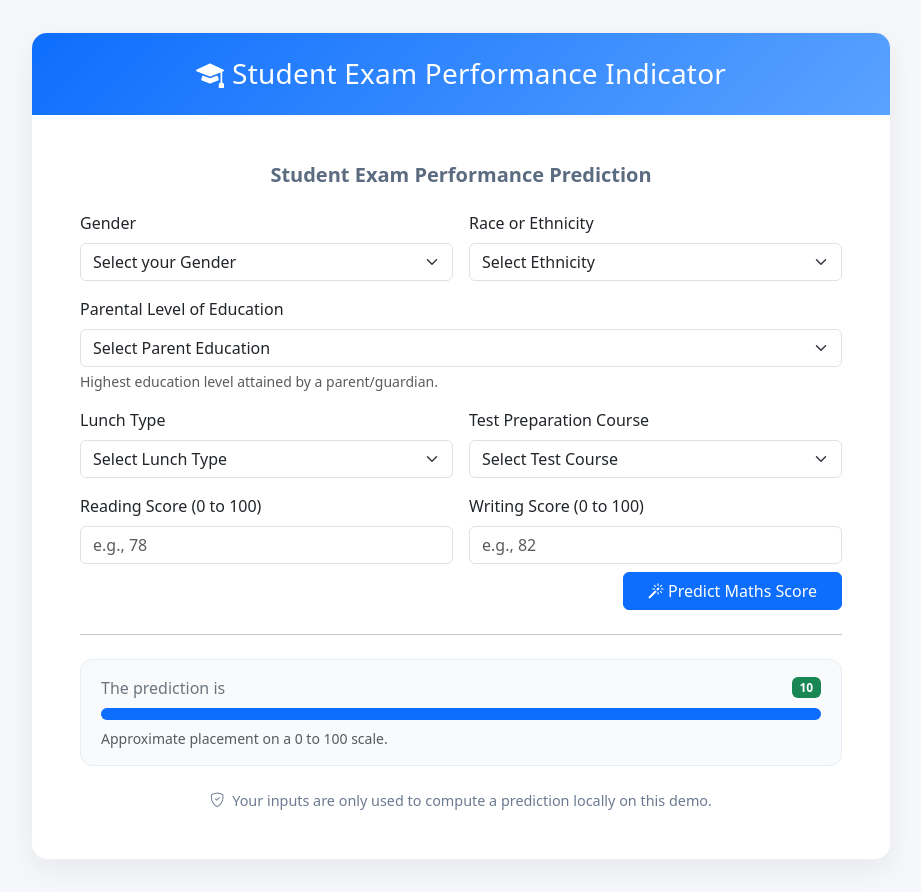
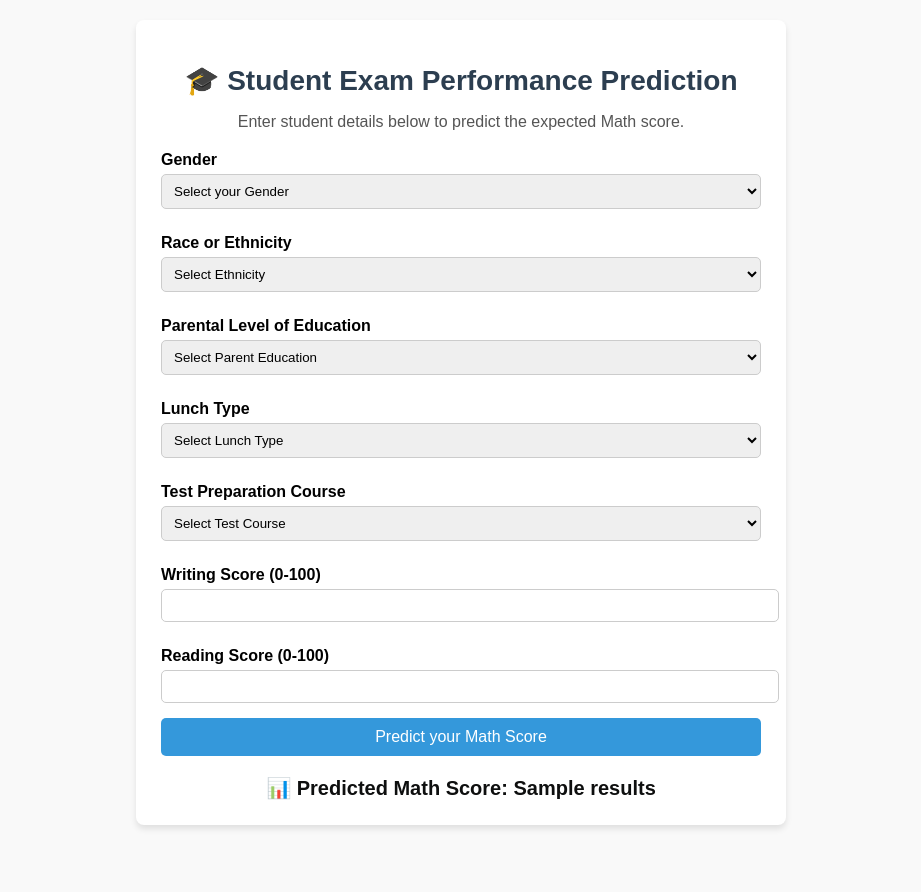
Before and after one commit to prajwaldev20/mlproject, a Flask app: template templates/home.html in a window 1280 px wide. Shown: the whole page, without its empty margins (179-1100 px from the left). After the commit the page ends 829 px from the top, so only its background shows below. Run offline with Flask 3, Linux system fonts and the light colour scheme; the template is opened without the code that fills it: most values are stand-ins (such as "Sample title", 1, 10 or a date in 2020).

Commit message:
application file updated

```diff
--- a/application.py
+++ b/application.py
@@ -1,15 +1,13 @@
-from flask import Flask, request, render_template
+from flask import Flask,request,render_template
 import numpy as np
 import pandas as pd
 
 from sklearn.preprocessing import StandardScaler
-from src.pipeline.predict_pipeline import CustomData, PredictPipeline
-import warnings
-warnings.filterwarnings("ignore", category=UserWarning)
+from src.pipeline.predict_pipeline import CustomData,PredictPipeline
 
-application = Flask(__name__)
+application=Flask(__name__)
 
-app = application
+app=application
 
 ## Route for a home page
 
@@ -29,16 +27,19 @@
             lunch=request.form.get('lunch'),
             test_preparation_course=request.form.get('test_preparation_course'),
             reading_score=float(request.form.get('writing_score')),
-            writing_score=float(request.form.get('reading_score')))
+            writing_score=float(request.form.get('reading_score'))
 
+        )
         pred_df=data.get_data_as_data_frame()
         print(pred_df)
+        print("Before Prediction")
 
         predict_pipeline=PredictPipeline()
+        print("Mid Prediction")
         results=predict_pipeline.predict(pred_df)
+        print("after Prediction")
         return render_template('home.html',results=results[0])
 
 
-
 if __name__=="__main__":
-    app.run(host="0.0.0.0",port=5000)
+    app.run(host="0.0.0.0")
--- a/requirements.txt
+++ b/requirements.txt
@@ -7,5 +7,5 @@
 xgboost
 dill
 flask
-gunicorn
+
 #-e .
--- a/templates/home.html
+++ b/templates/home.html
@@ -1,199 +1,137 @@
-<!doctype html>
+<!DOCTYPE html>
 <html lang="en">
 <head>
-  <meta charset="utf-8" />
-  <meta name="viewport" content="width=device-width, initial-scale=1" />
-  <title>Student Exam Performance Indicator</title>
-
-  <!-- Bootstrap 5 + Icons -->
-  <link href="https://cdn.jsdelivr.net/npm/bootstrap@5.3.3/dist/css/bootstrap.min.css" rel="stylesheet">
-  <link href="https://cdn.jsdelivr.net/npm/bootstrap-icons@1.11.3/font/bootstrap-icons.css" rel="stylesheet">
-
+    <meta charset="UTF-8">
+    <meta name="viewport" content="width=device-width, initial-scale=1.0">
+    <title>Student Exam Performance Prediction</title>
     <style>
         body {
-      background: #f5f7fb;
-      min-height: 100vh;
-      display: grid;
-      place-items: center;
-      padding: 2rem 1rem;
-      font-family: system-ui, -apple-system, Segoe UI, Roboto, Helvetica, Arial, "Apple Color Emoji", "Segoe UI Emoji";
+            font-family: Arial, sans-serif;
+            margin: 20px;
+            padding: 0;
+            background-color: #f9f9f9;
         }
-    .app-card {
+        .container {
+            max-width: 600px;
+            margin: auto;
+            background: #fff;
+            padding: 25px;
+            border-radius: 8px;
+            box-shadow: 0px 4px 6px rgba(0,0,0,0.1);
+        }
+        h1 {
+            text-align: center;
+            font-weight: 700;
+            font-size: 28px;
+            color: #2c3e50;
+            margin-bottom: 10px;
+        }
+        p {
+            text-align: center;
+            font-size: 16px;
+            color: #555;
+            margin-bottom: 20px;
+        }
+        label {
+            font-weight: bold;
+            margin-top: 10px;
+            display: block;
+        }
+        select, input {
             width: 100%;
-      max-width: 860px;
-      border: 1px solid rgba(0,0,0,.06);
-      border-radius: 16px;
-      background: #fff;
-      box-shadow: 0 10px 28px rgba(0,0,0,.06);
-      overflow: hidden;
+            padding: 8px;
+            margin-top: 5px;
+            margin-bottom: 15px;
+            border: 1px solid #ccc;
+            border-radius: 5px;
         }
-    .app-card .card-header {
-      background: linear-gradient(135deg, #0d6efd 0%, #5aa2ff 100%);
-      color: #fff;
-      border-bottom: none;
+        button {
+            width: 100%;
+            padding: 10px;
+            background-color: #3498db;
+            color: white;
+            border: none;
+            border-radius: 5px;
+            font-size: 16px;
+            cursor: pointer;
         }
-    .app-card .card-header h1 {
-      letter-spacing: .2px;
+        button:hover {
+            background-color: #2980b9;
         }
-    .section-title {
-      color: #5b6b80;
-      font-weight: 600;
-    }
-    .results-wrap {
-      background: #f8fafc;
-      border: 1px solid #e8eef6;
-      border-radius: 12px;
-      padding: 1rem 1.25rem;
-    }
-    .footer-note {
-      font-size: .9rem; color: #6c7a91;
+        .result {
+            margin-top: 20px;
+            text-align: center;
+            font-size: 20px;
+            font-weight: bold;
+            color: #0e0f0f;
         }
     </style>
 </head>
+<body>
+    <div class="container">
+        <!-- Title Section -->
+        <h1>🎓 Student Exam Performance Prediction</h1>
+        <p>Enter student details below to predict the expected Math score.</p>
 
-<body>
-  <div class="app-card">
-    <div class="card-header py-4 text-center">
-      <h1 class="h3 m-0"><i class="bi bi-mortarboard-fill me-2"></i>Student Exam Performance Indicator</h1>
-    </div>
-
-    <div class="card-body p-4 p-sm-5">
-      <h2 class="h5 mb-4 text-center section-title">Student Exam Performance Prediction</h2>
-
-      <!-- Bootstrap validation: needs novalidate + was-validated class after submit -->
-      <form action="{{ url_for('predict_datapoint') }}" method="post" class="row g-3 needs-validation" novalidate id="predict-form">
-        <!-- Gender -->
-        <div class="col-md-6">
-          <label class="form-label">Gender</label>
-          <select class="form-select" name="gender" required>
-            <option selected disabled value="">Select your Gender</option>
+        <!-- Form Section -->
+        <form action="{{ url_for('predict_datapoint')}}" method="post">
+            <label>Gender</label>
+            <select name="gender" required>
+                <option value="" disabled selected>Select your Gender</option>
                 <option value="male">Male</option>
                 <option value="female">Female</option>
             </select>
-          <div class="invalid-feedback">Please select a gender.</div>
-        </div>
 
-        <!-- Ethnicity -->
-        <div class="col-md-6">
-          <label class="form-label">Race or Ethnicity</label>
-          <select class="form-select" name="ethnicity" required>
-            <option selected disabled value="">Select Ethnicity</option>
+            <label>Race or Ethnicity</label>
+            <select name="ethnicity" required>
+                <option value="" disabled selected>Select Ethnicity</option>
                 <option value="group A">Group A</option>
                 <option value="group B">Group B</option>
                 <option value="group C">Group C</option>
                 <option value="group D">Group D</option>
                 <option value="group E">Group E</option>
             </select>
-          <div class="invalid-feedback">Please select an ethnicity.</div>
-        </div>
 
-        <!-- Parent Education -->
-        <div class="col-12">
-          <label class="form-label">Parental Level of Education</label>
-          <select class="form-select" name="parental_level_of_education" required>
-            <option selected disabled value="">Select Parent Education</option>
-            <option value="associate's degree">associate's degree</option>
-            <option value="bachelor's degree">bachelor's degree</option>
-            <option value="high school">high school</option>
-            <option value="master's degree">master's degree</option>
-            <option value="some college">some college</option>
-            <option value="some high school">some high school</option>
+            <label>Parental Level of Education</label>
+            <select name="parental_level_of_education" required>
+                <option value="" disabled selected>Select Parent Education</option>
+                <option value="associate's degree">Associate's Degree</option>
+                <option value="bachelor's degree">Bachelor's Degree</option>
+                <option value="high school">High School</option>
+                <option value="master's degree">Master's Degree</option>
+                <option value="some college">Some College</option>
+                <option value="some high school">Some High School</option>
             </select>
-          <div class="form-text">Highest education level attained by a parent/guardian.</div>
-          <div class="invalid-feedback">Please select a level of education.</div>
-        </div>
 
-        <!-- Lunch -->
-        <div class="col-md-6">
-          <label class="form-label">Lunch Type</label>
-          <select class="form-select" name="lunch" required>
-            <option selected disabled value="">Select Lunch Type</option>
-            <option value="free/reduced">free/reduced</option>
-            <option value="standard">standard</option>
+            <label>Lunch Type</label>
+            <select name="lunch" required>
+                <option value="" disabled selected>Select Lunch Type</option>
+                <option value="free/reduced">Free/Reduced</option>
+                <option value="standard">Standard</option>
             </select>
-          <div class="invalid-feedback">Please select a lunch type.</div>
-        </div>
 
-        <!-- Test Prep -->
-        <div class="col-md-6">
-          <label class="form-label">Test Preparation Course</label>
-          <select class="form-select" name="test_preparation_course" required>
-            <option selected disabled value="">Select Test Course</option>
+            <label>Test Preparation Course</label>
+            <select name="test_preparation_course" required>
+                <option value="" disabled selected>Select Test Course</option>
                 <option value="none">None</option>
                 <option value="completed">Completed</option>
             </select>
-          <div class="invalid-feedback">Please select test prep status.</div>
-        </div>
 
-        <!-- Scores -->
-        <div class="col-md-6">
-          <label class="form-label">Reading Score (0 to 100)</label>
-          <input class="form-control" type="number" name="reading_score" placeholder="e.g., 78" min="0" max="100" step="1" required />
-          <div class="invalid-feedback">Enter a reading score between 0 and 100.</div>
-        </div>
+            <label>Writing Score (0-100)</label>
+            <input type="number" name="writing_score" min="0" max="100" required>
 
-        <div class="col-md-6">
-          <label class="form-label">Writing Score (0 to 100)</label>
-          <input class="form-control" type="number" name="writing_score" placeholder="e.g., 82" min="0" max="100" step="1" required />
-          <div class="invalid-feedback">Enter a writing score between 0 and 100.</div>
-        </div>
+            <label>Reading Score (0-100)</label>
+            <input type="number" name="reading_score" min="0" max="100" required>
 
-        <div class="col-12 d-grid d-sm-flex justify-content-sm-end mt-2">
-          <button id="submit-btn" class="btn btn-primary px-4" type="submit">
-            <span class="btn-text"><i class="bi bi-magic me-1"></i>Predict Maths Score</span>
-            <span class="spinner-border spinner-border-sm d-none" role="status" aria-hidden="true"></span>
-          </button>
-        </div>
+            <button type="submit">Predict your Math Score</button>
         </form>
 
-      <hr class="my-4">
-
-      <div class="results-wrap">
-        <div class="d-flex align-items-center justify-content-between mb-2">
-          <span class="text-secondary">The prediction is</span>
-          <span class="badge text-bg-success">
-            {{ (results|round(2)) if results is not none else '—' }}
-          </span>
+        <!-- Results Section -->
+        {% if results is not none %}
+        <div class="result">
+            📊 Predicted Math Score: {{ results }}
         </div>
-
-        <!-- Progress bar previews score out of 100 -->
-        {% if results is not none %}
-          {% set pct = (results if results <= 100 else 100) %}
-          <div class="progress" role="progressbar" aria-label="Predicted Score" aria-valuenow="{{ pct|round(0) }}" aria-valuemin="0" aria-valuemax="100" style="height: 12px;">
-            <div class="progress-bar" style="width: {{ pct }}%;"></div>
-          </div>
-          <div class="mt-2 small text-muted">Approximate placement on a 0 to 100 scale.</div>
-        {% else %}
-          <div class="small text-muted">Submit the form to see the predicted maths score.</div>
         {% endif %}
     </div>
-
-      <div class="mt-4 text-center footer-note">
-        <i class="bi bi-shield-check me-1"></i>
-        Your inputs are only used to compute a prediction locally on this demo.
-      </div>
-    </div>
-  </div>
-
-  <script src="https://cdn.jsdelivr.net/npm/bootstrap@5.3.3/dist/js/bootstrap.bundle.min.js"></script>
-  <script>
-    // bootstrap validation + button spinner
-    (function () {
-      const form = document.getElementById('predict-form');
-      const btn = document.getElementById('submit-btn');
-      form.addEventListener('submit', function (e) {
-        if (!form.checkValidity()) {
-          e.preventDefault();
-          e.stopPropagation();
-        } else {
-          // lock button / show spinner
-          btn.disabled = true;
-          btn.querySelector('.btn-text').classList.add('d-none');
-          btn.querySelector('.spinner-border').classList.remove('d-none');
-        }
-        form.classList.add('was-validated');
-      }, false);
-    })();
-  </script>
 </body>
 </html>
```
Lines whose indentation alone changed are shown as unchanged.
